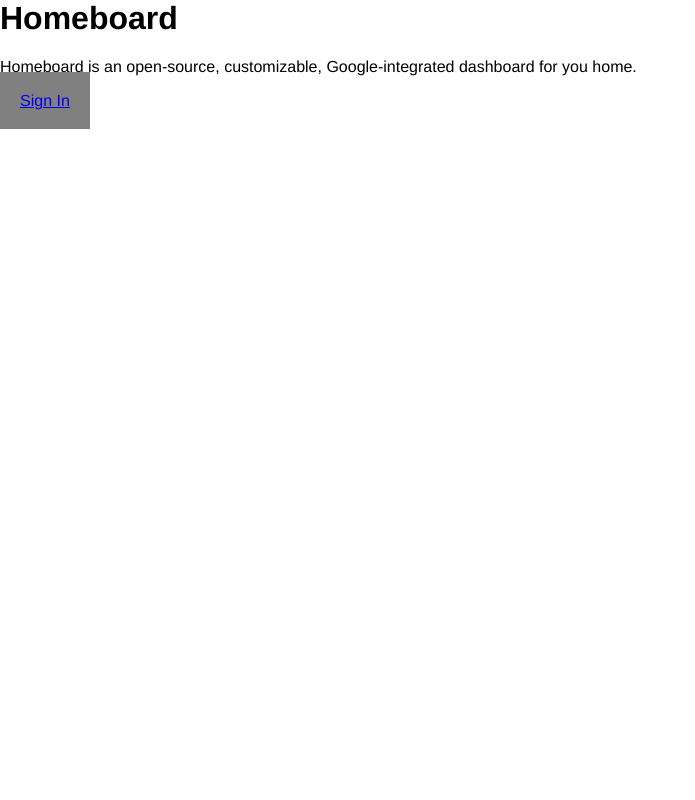
After one commit to Limekiller/Homeboard, a Flask app: template app/templates/home.html in a window 1280 px wide. The commit adds this page. Shown: the whole page, without its empty margins (0-695 px from the left). Run offline with Flask 2, Linux system fonts and the light colour scheme; the template is opened without the code that fills it, so the values that code supplies are empty.

Commit message:
Login with Google OAuth using flask_dance

```diff
--- a/app/routes.py
+++ b/app/routes.py
@@ -1,13 +1,20 @@
 from app import app
-from flask import render_template, Flask, redirect, url_for
+from flask import render_template, Flask, redirect, url_for, session
 from flask_dance.contrib.google import make_google_blueprint, google
+from flask_login import logout_user, login_required
 
 @app.route('/')
 @app.route('/index')
 def index():
     if not google.authorized:
-        return redirect(url_for("google.login"))
-    resp = google.get("/ouath/v1/userinfo")
+        return render_template('home.html')
+        # return redirect(url_for("google.login"))
+    resp = google.get("/oauth2/v2/userinfo")
     assert resp.ok, resp.text
-    return "You are {email} on Google".format(email=resp.json()["email"])
-    # return render_template('base.html')
+    # return "You are {email} on Google".format(email=resp.json()["email"])
+    return render_template('base.html', name=resp.json()["name"])
+
+@app.route('/logout')
+def logout():
+    session.clear()
+    return redirect('/')
--- a/app/static/css/main.css
+++ b/app/static/css/main.css
@@ -17,3 +17,8 @@
 .header h2 {
    padding:20px;
 }
+.g-signin {
+    padding:20px;
+    background-color:grey;
+    text-align:center;
+}
--- a/app/templates/base.html
+++ b/app/templates/base.html
@@ -8,7 +8,7 @@
     <body>
         <header>
             <div class='header'>
-                <h2>{{ user.username }} | Edit </h2>
+                <h2><a href="/logout">{{ name }}</a> | Edit </h2>
             </div>
         </header>
     </body>
--- /dev/null
+++ b/app/templates/home.html
@@ -0,0 +1,12 @@
+<html>
+    <head>
+        <title>Homeboard</title>
+        <link rel="stylesheet" href="{{ url_for('static', filename='css/main.css') }}">
+    </head>
+    <body>
+        <div class="home_text">
+            <h1>Homeboard</h1>
+            <p>Homeboard is an open-source, customizable, Google-integrated dashboard for you home.</p>
+            <a class="g-signin" href="{{ url_for('google.login') }}">Sign In</a>
+    </body>
+</html>
--- a/homeboard.py
+++ b/homeboard.py
@@ -1,2 +1 @@
 from app import app
-app.run(ssl_context=('cert.pem', 'key.pem'))
```
Also changed, not shown: 2 other files.
